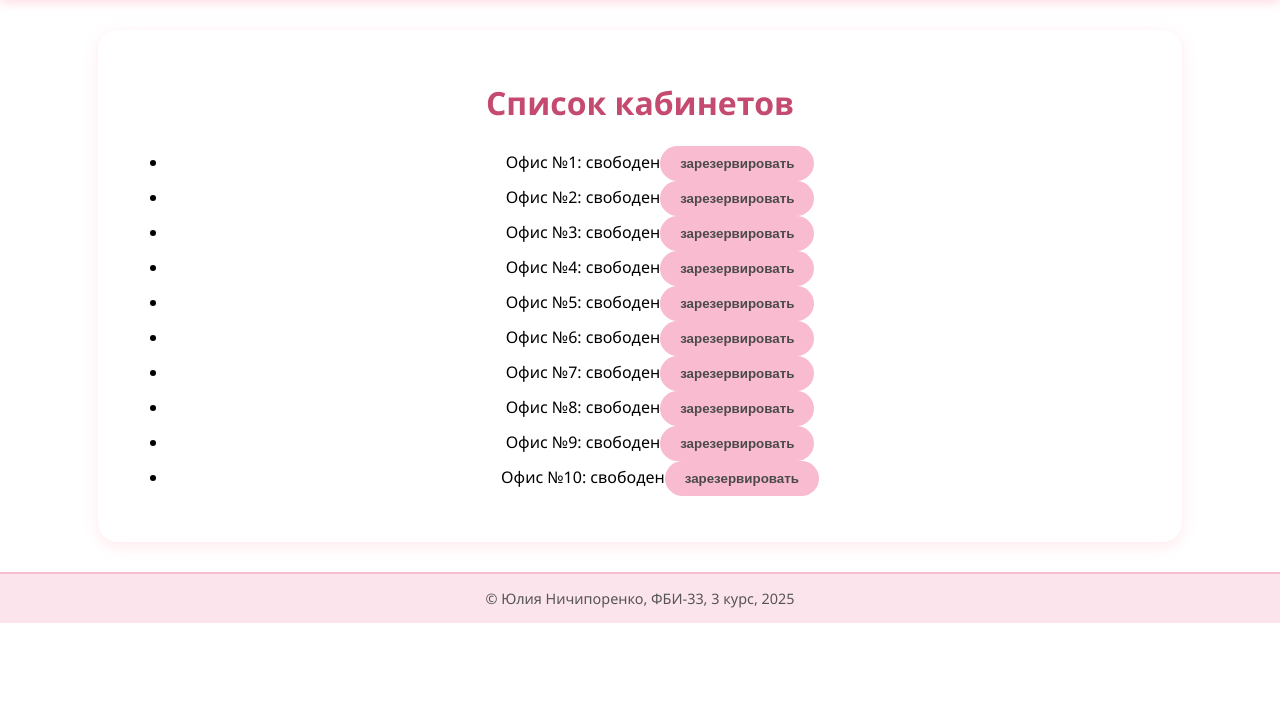
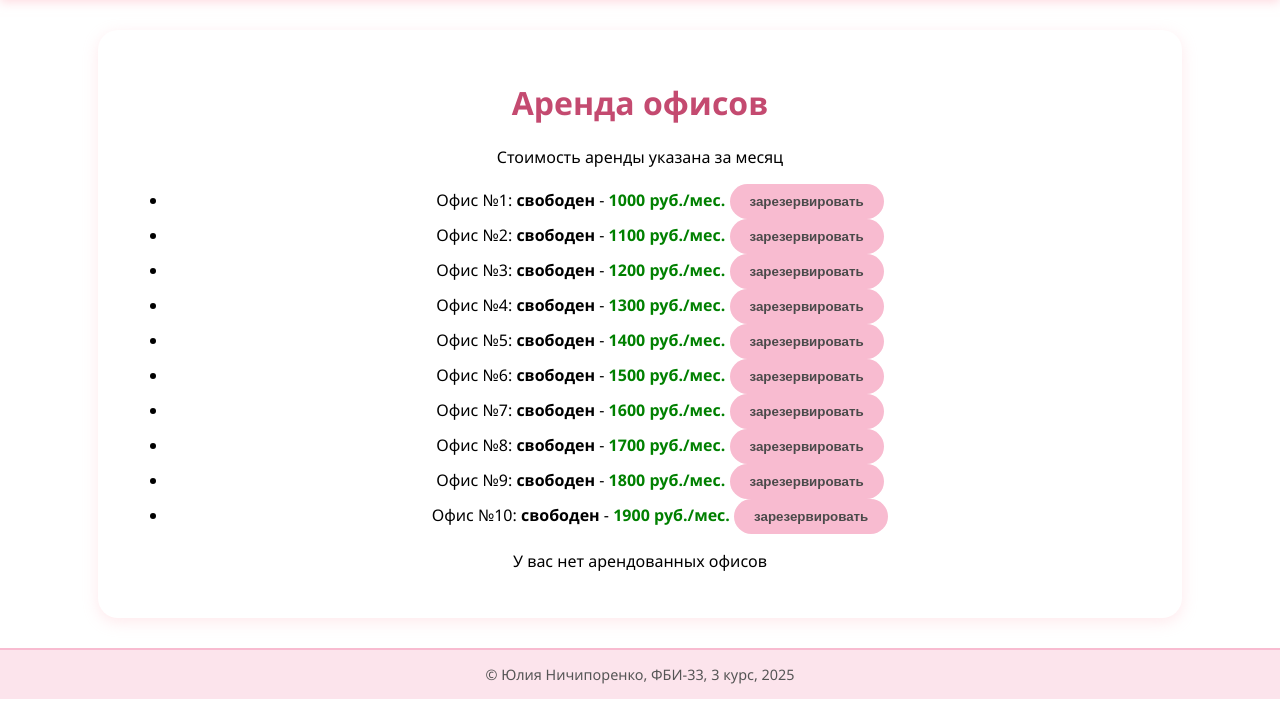
Before and after one commit to JuliaNich/web-back-labs, a Flask app: page /lab6/ in a window 1280 px wide. Shown: the part 75-800 px from the top of the page. Run offline with Flask 3, Linux system fonts and the light colour scheme.

Commit message:
Стоимость офисов

```diff
--- a/lab6.py
+++ b/lab6.py
@@ -4,8 +4,8 @@ from flask import Blueprint, render_template
 lab6 = Blueprint('lab6', __name__)
 
 offices = []
-for i in range(1,11):
-    offices.append({"number": i, "tenant": "", "price": 1000})
+for i in range(1, 11):
+    offices.append({"number": i, "tenant": "", "price": 900 + i * 100})
 
 @lab6.route('/lab6/')
 def lab():
--- a/templates/lab6/lab6.html
+++ b/templates/lab6/lab6.html
@@ -23,13 +23,18 @@ function getOfficeList() {
     .then(function(data) {
         const office_list = data.result;
         const ul = document.getElementById('office-list');
+        ul.innerHTML = '';
 
-        ul.innerHTML = '';
+        let totalCost = 0;
 
         for(let i = 0; i < office_list.length; i++) {
             const office = office_list[i];
             const li = document.createElement('li');
-            li.innerText = `Офис №${office.number}: ${office.tenant || 'свободен'}`;
+            li.innerHTML = `
+                Офис №${office.number}:
+                <strong>${office.tenant || 'свободен'}</strong>
+                - <span style="color: green; font-weight: bold;">${office.price} руб./мес.</span>
+            `;
 
             if (!office.tenant) {
                 const bookingButton = document.createElement('button');
@@ -43,9 +48,18 @@ function getOfficeList() {
                 cancellationButton.innerText = 'освободить';
                 cancellationButton.onclick = function() {cancellation(office.number);};
                 li.appendChild(cancellationButton);
+
+                totalCost += office.price;
             }
 
             ul.appendChild(li);
+        }
+
+        const totalDiv = document.getElementById('total-cost');
+        if (totalCost > 0) {
+            totalDiv.innerHTML = `<h3>Общая стоимость вашей аренды: ${totalCost} руб./мес.</h3>`;
+        } else {
+            totalDiv.innerHTML = '<p>У вас нет арендованных офисов</p>';
         }
     });
 }
@@ -116,8 +130,12 @@ document.addEventListener('DOMContentLoaded', getOfficeList);
 {% endblock %}
 
 {% block main %}
-<h1>Список кабинетов</h1>
+<h1>Аренда офисов</h1>
+<p>Стоимость аренды указана за месяц</p>
 <ul id="office-list">
 
 </ul>
+<div id="total-cost">
+
+</div>
 {% endblock %}
```
